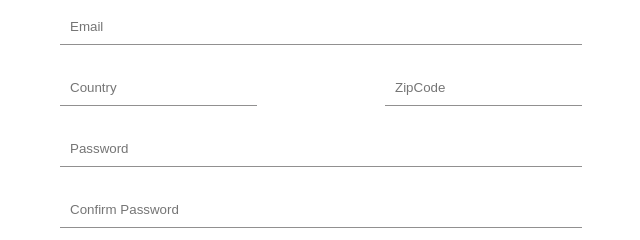
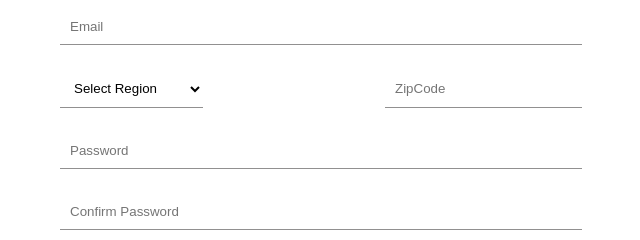
Before and after one commit to Mtbiker17/simple-validation-form, a plain HTML site: page index.html in a window 1280 px wide. Shown: the part 443-683 px from the top of the page, 319-959 px from the left. Drawn offline with Linux system fonts and the light colour scheme.

Commit message:
added country select elements, started js, but commented out

```diff
--- a/index.html
+++ b/index.html
@@ -20,7 +20,19 @@
                         <input type='text' class='formInput' id='name' placeholder='Name' maxlength='60'>
                         <input type='email' class='formInput' id='mail' placeholder='Email' minlength='8'>
                         <div class='locationContainer'>
-                            <input type='text' class='formInput' id='country' placeholder='Country'>
+                            <select class='formInput' id='country'>
+                                <option value='' selected>Select Region</option>
+                                <option value='The North'>The North</option>
+                                <option value='The Vale of Arryn'>The Vale of Arryn</option>
+                                <option value='The Riverlands'>The Riverlands</option>
+                                <option value='The Westerlands'>The Westerlands</option>
+                                <option value='The Iron Islands'>The Iron Islands</option>
+                                <options value='The Crownlands'>The Crownlands</options>
+                                <option value='The Stormlands'>The Stormlands</option>
+                                <option value='The Reach'>The Reach</option>
+                                <option value='Dorne'>Dorne</option>
+                                <option value='Beyond the Wall'>Beyond the Wall</option>
+                            </select>
                             <input type='text' class='formInput' id='zipcode' placeholder='ZipCode'>
                         </div>
                         <input type='text' class='formInput' id='password' placeholder='Password'>
--- a/script.js
+++ b/script.js
@@ -3,8 +3,9 @@ const email = document.getElementById('mail');
 const submit = document.getElementById('submit');
 const input = document.querySelectorAll('input');
 
-nameField.addEventListener('focusout', (e) => {
-    if(nameField.value == null || nameField.value == '') {
+nameField.addEventListener('input', (e) => {
+
+    if(nameField.value == null || nameField.value.trim() == '') {
         nameField.setCustomValidity('Name cannot be blank')
     } else {
         nameField.setCustomValidity('');
```
